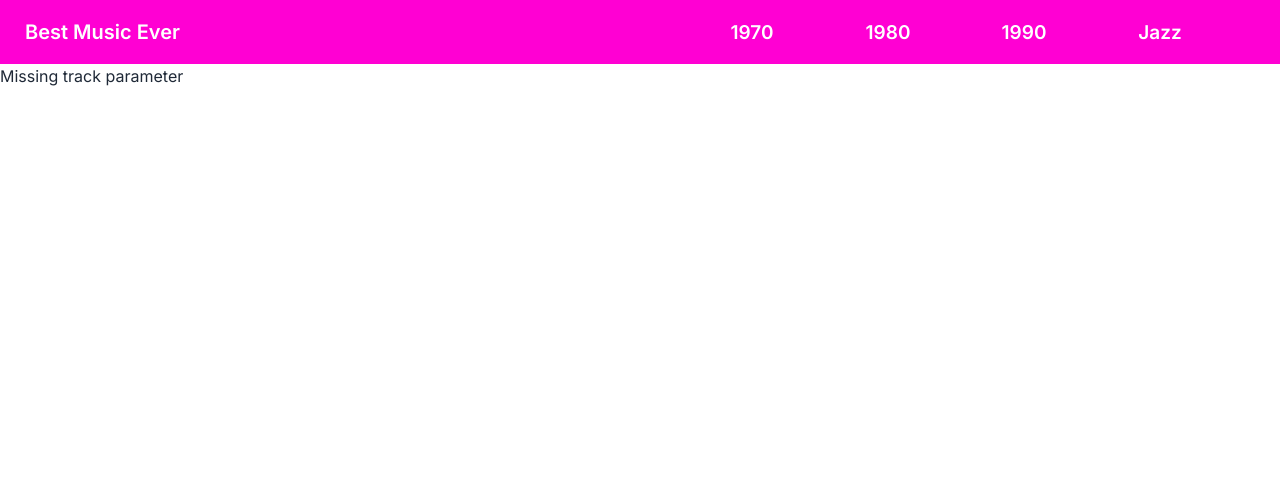
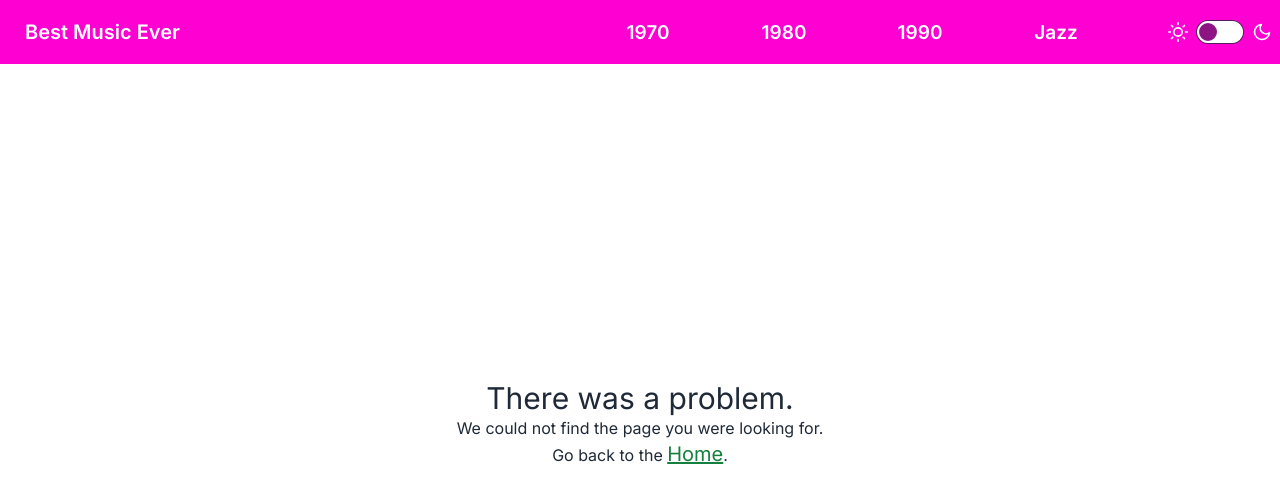
Before and after one commit to ajarek/next-14-ep-27-music-app, a Next.js app: page /play in a window 1280 px wide. Shown: the top 502 px of the page. Built offline with nearby package versions, Linux system fonts and the light colour scheme.

Commit message:
added toggle theme

```diff
--- a/app/layout.tsx
+++ b/app/layout.tsx
@@ -16,9 +16,10 @@ export default function RootLayout({
   children: React.ReactNode
 }>) {
   return (
-    <html lang='en'>
+    <html data-theme="light" lang='en'>
       <body className={inter.className}>
         <Navbar />
+
         {children}
       </body>
     </html>
--- a/app/play/page.tsx
+++ b/app/play/page.tsx
@@ -1,6 +1,7 @@
 import Image from 'next/image'
 import Link from 'next/link'
 import React from 'react'
+import NotFound from '../not-found'
 
 interface Props {
   searchParams: {
@@ -48,9 +49,11 @@ const Page = ({ searchParams }: Props) => {
         </p>
       </div>
     )
+  }else{
+    return   NotFound()
   }
 
-  return <div>Missing track parameter</div>
+
 }
 
 export default Page
--- a/components/Navbar.tsx
+++ b/components/Navbar.tsx
@@ -1,22 +1,47 @@
 'use client'
 import Link from 'next/link'
-import {useState} from 'react'
+import { useState, useEffect } from 'react'
 import MobileMenu from './MobileMenu'
 
 const Navbar = () => {
   const [open, setOpen] = useState(false)
+  const [isDark, setIsDark] = useState(false)
+
+  useEffect(() => {
+    if (typeof document !== 'undefined') {
+      const dataTheme = document.querySelector('html') as HTMLHtmlElement
+      if (isDark) {
+        dataTheme.dataset.theme = 'dark'
+      } else {
+        dataTheme.dataset.theme = 'light'
+      }
+    }
+  }, [isDark])
   return (
     <div className='navbar bg-secondary text-white relative'>
       <div className='flex-none sm:hidden '>
-        <button className='btn btn-square btn-ghost' onClick={()=>setOpen(!open)} >
-          { open?
-            (
-              <svg width="24" height="24" viewBox="0 0 24 24" fill="none" xmlns="http://www.w3.org/2000/svg">
-              <path d="M19 5L5 19M5 5L19 19" stroke="white" stroke-width="1.8" stroke-linecap="round" stroke-linejoin="round"/>
+        <button
+          className='btn btn-square btn-ghost'
+          onClick={() => setOpen(!open)}
+        >
+          {open ? (
+            <svg
+              width='24'
+              height='24'
+              viewBox='0 0 24 24'
+              fill='none'
+              xmlns='http://www.w3.org/2000/svg'
+            >
+              <path
+                d='M19 5L5 19M5 5L19 19'
+                stroke='white'
+                stroke-width='1.8'
+                stroke-linecap='round'
+                stroke-linejoin='round'
+              />
             </svg>
-             ) :
-
-          (<svg
+          ) : (
+            <svg
               xmlns='http://www.w3.org/2000/svg'
               fill='none'
               viewBox='0 0 24 24'
@@ -29,30 +54,83 @@ const Navbar = () => {
                 d='M4 6h16M4 12h16M4 18h16'
               ></path>
             </svg>
-          )
-          }
+          )}
         </button>
       </div>
-      <div  className='flex-1'>
-        <Link href={'/'} className='btn btn-ghost text-xl'>Best Music Ever</Link>
+      <div className='flex-1'>
+        <Link
+          href={'/'}
+          className='btn btn-ghost text-xl'
+        >
+          Best Music Ever
+        </Link>
       </div>
       <div className=' w-1/2 flex-none justify-evenly max-sm:hidden '>
-
-        <Link href='/year1970' className='btn btn-square btn-ghost text-xl'>
+        <Link
+          href='/year1970'
+          className='btn btn-square btn-ghost text-xl'
+        >
           1970
         </Link>
-        <Link href='/year1980' className='btn btn-square btn-ghost text-xl'>
+        <Link
+          href='/year1980'
+          className='btn btn-square btn-ghost text-xl'
+        >
           1980
         </Link>
-        <Link href='/year1990' className='btn btn-square btn-ghost text-xl'>
+        <Link
+          href='/year1990'
+          className='btn btn-square btn-ghost text-xl'
+        >
           1990
         </Link>
-        <Link href='/jazz' className='btn btn-square btn-ghost text-xl'>
+        <Link
+          href='/jazz'
+          className='btn btn-square btn-ghost text-xl'
+        >
           Jazz
         </Link>
       </div>
+      <label className='flex cursor-pointer gap-2'>
+        <svg
+          xmlns='http://www.w3.org/2000/svg'
+          width='20'
+          height='20'
+          viewBox='0 0 24 24'
+          fill='none'
+          stroke='currentColor'
+          strokeWidth='2'
+          strokeLinecap='round'
+          strokeLinejoin='round'
+        >
+          <circle
+            cx='12'
+            cy='12'
+            r='5'
+          />
+          <path d='M12 1v2M12 21v2M4.2 4.2l1.4 1.4M18.4 18.4l1.4 1.4M1 12h2M21 12h2M4.2 19.8l1.4-1.4M18.4 5.6l1.4-1.4' />
+        </svg>
+        <input
+          type='checkbox'
+          value='synthwave'
+          className='toggle theme-controller'
+          onChange={() => setIsDark(!isDark)}
+        />
+        <svg
+          xmlns='http://www.w3.org/2000/svg'
+          width='20'
+          height='20'
+          viewBox='0 0 24 24'
+          fill='none'
+          stroke='currentColor'
+          strokeWidth='2'
+          strokeLinecap='round'
+          strokeLinejoin='round'
+        >
+          <path d='M21 12.79A9 9 0 1 1 11.21 3 7 7 0 0 0 21 12.79z'></path>
+        </svg>
+      </label>
       {open && <MobileMenu />}
-
     </div>
   )
 }
--- a/tailwind.config.ts
+++ b/tailwind.config.ts
@@ -16,5 +16,8 @@ const config: Config = {
     },
   },
   plugins: [require("daisyui")],
+  daisyui: {
+    themes: ["light", "dark", "cupcake"],
+  },
 };
 export default config;
```
Lines whose indentation alone changed are shown as unchanged.
